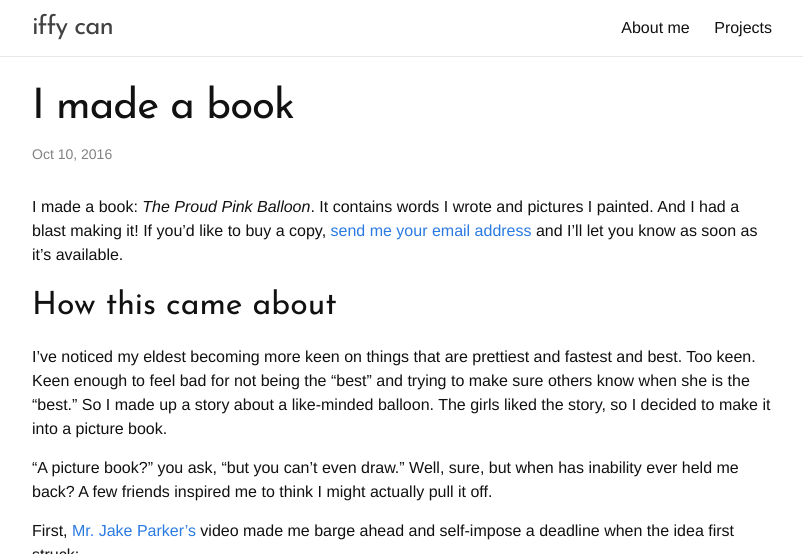
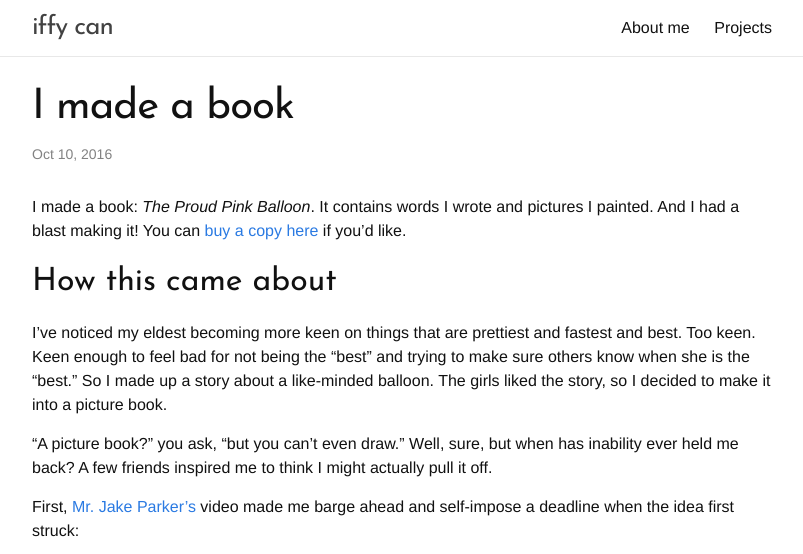
Before and after one commit to iffy/iffy.github.com, a Jekyll site: the page built from _posts/2016-10-10-i-made-a-book.md, in a window 1280 px wide and 900 px high, cut to the strip 0-554 px from the top of the window. Shown: the whole strip, without its empty margins (238-1041 px from the left). Built offline with Jekyll 4.4.1, drawn with Linux system fonts in a browser that asks for light colours; nearby versions of some CDN libraries; some web fonts are replaced; some of the changed text lies outside the part shown.

Commit message:
Update link to buy a copy

```diff
--- a/_posts/2016-10-10-i-made-a-book.md
+++ b/_posts/2016-10-10-i-made-a-book.md
@@ -36,7 +36,7 @@ $(function() {
 });
 </script>
 
-I made a book: *The Proud Pink Balloon*.  It contains words I wrote and pictures I painted.  And I had a blast making it!  If you'd like to buy a copy, [send me your email address](https://docs.google.com/forms/d/e/1FAIpQLSeJyo8Q_wSrGvjlgUGAN8YDFQKyOi51dodOiX0YUTVTWcteaA/viewform) and I'll let you know as soon as it's available.
+I made a book: *The Proud Pink Balloon*.  It contains words I wrote and pictures I painted.  And I had a blast making it!  You can <a href="http://www.theproudpinkballoon.com">buy a copy here</a> if you'd like.
 
 ## How this came about
 
@@ -117,3 +117,5 @@ All counted, so far I've spent about $15 to make this (and many hours&mdash;but
 1. Do what Jake said in his video&mdash;finish something!  It's fun.
 
 ![Samples](/images/book/severalpics_med.png)
+
+The book is available for sale <a href="http://www.theproudpinkballoon.com">here</a>.
```
